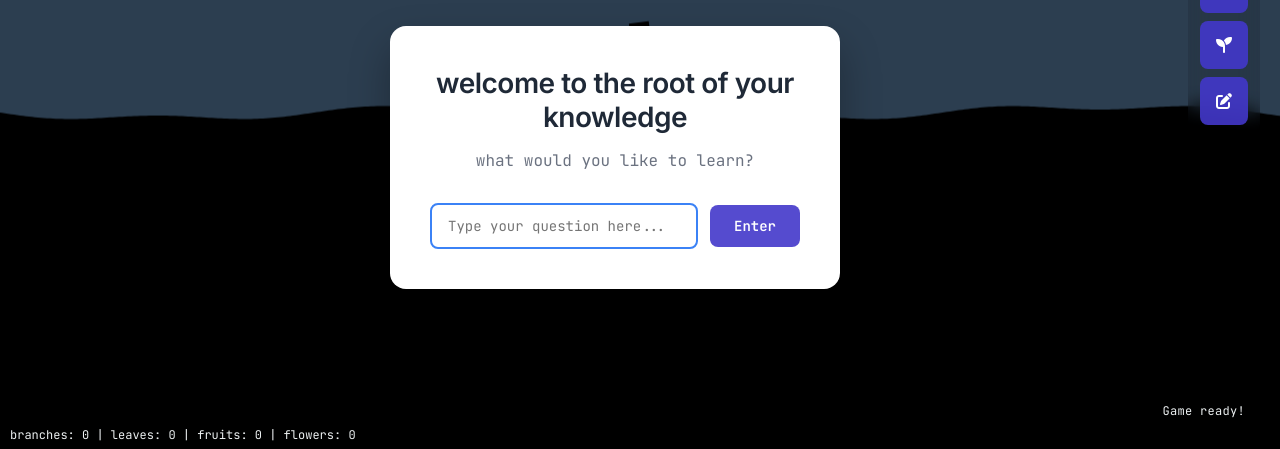
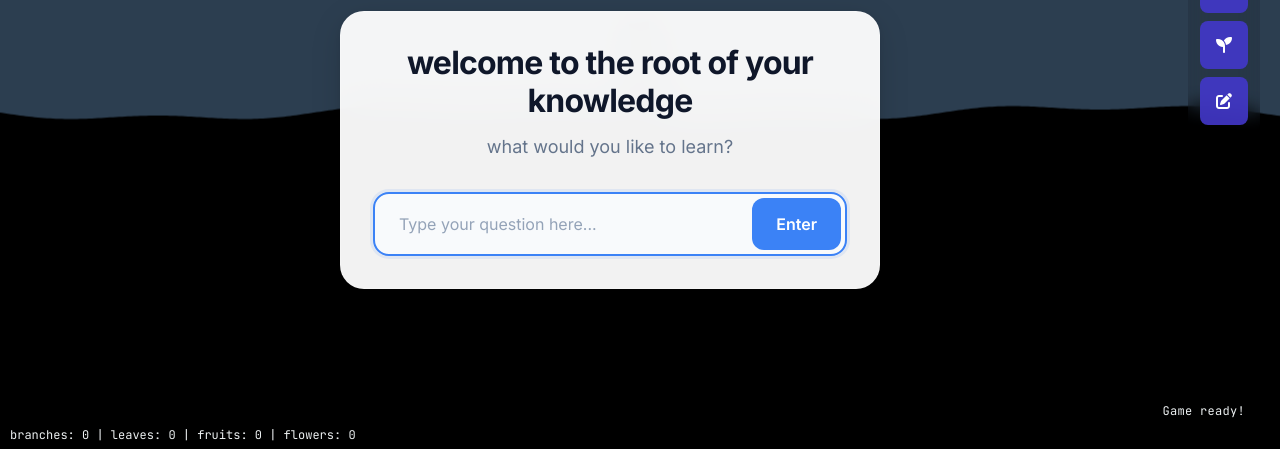
Before and after one commit to snowcodeer/perplexitree, a plain HTML site: page frontend/index.html in a window 1280 px wide. Shown: the part 351-800 px from the top of the page. Drawn offline with Linux system fonts and the light colour scheme; files that its build step writes are made by us from their sources; files whose address does not match are found by name.

Commit message:
Style welcome prompt to match Comet UI design
- Add Inter font import for modern typography
- Implement glassmorphism design with backdrop blur
- Use Comet-style input field with integrated button
- Apply proper spacing, colors, and shadows
- Add focus states and hover animations
- Match Perplexity's design language and aesthetics

```diff
--- a/frontend/styles.css
+++ b/frontend/styles.css
@@ -1,5 +1,6 @@
 /* Import typewriter fonts */
 @import url('https://fonts.googleapis.com/css2?family=JetBrains+Mono:wght@300;400;500;600;700&family=Source+Code+Pro:wght@300;400;500;600;700&family=Fira+Code:wght@300;400;500;600;700&display=swap');
+@import url('https://fonts.googleapis.com/css2?family=Inter:wght@400;500;600;700&display=swap');
 
 /* Original styling with fullscreen */
 * {
@@ -172,83 +173,118 @@ body.day-mode .controls button:hover {
 }
 
 .welcome-prompt-content {
-    background: white;
-    padding: 40px;
-    border-radius: 16px;
-    box-shadow: 0 20px 40px rgba(0, 0, 0, 0.3);
+    background: rgba(255, 255, 255, 0.95);
+    backdrop-filter: blur(20px);
+    border: 1px solid rgba(255, 255, 255, 0.2);
+    padding: 32px;
+    border-radius: 24px;
+    box-shadow: 0 8px 32px rgba(0, 0, 0, 0.12), 0 2px 8px rgba(0, 0, 0, 0.08);
     text-align: center;
-    max-width: 500px;
+    max-width: 600px;
     width: 90%;
     animation: welcomePromptFadeIn 0.5s ease-out;
 }
 
 .welcome-prompt-content h2 {
     font-family: 'Manrope', 'Inter', system-ui, -apple-system, BlinkMacSystemFont, 'Segoe UI', sans-serif;
-    font-size: 28px;
-    font-weight: 600;
-    color: #1f2937;
-    margin: 0 0 16px 0;
-    letter-spacing: -0.5px;
+    font-size: 32px;
+    font-weight: 700;
+    color: #0f172a;
+    margin: 0 0 12px 0;
+    letter-spacing: -0.8px;
+    line-height: 1.2;
 }
 
 .welcome-prompt-content p {
-    font-family: 'JetBrains Mono', 'Source Code Pro', 'Fira Code', 'Courier New', monospace;
-    font-size: 16px;
-    color: #6b7280;
+    font-family: 'Inter', system-ui, -apple-system, BlinkMacSystemFont, 'Segoe UI', sans-serif;
+    font-size: 18px;
+    color: #64748b;
     margin: 0 0 32px 0;
+    font-weight: 400;
+    line-height: 1.5;
 }
 
 .welcome-prompt-input {
     display: flex;
-    gap: 12px;
-    align-items: center;
+    gap: 0;
+    align-items: stretch;
+    background: #f8fafc;
+    border: 2px solid #e2e8f0;
+    border-radius: 16px;
+    padding: 4px;
+    transition: border-color 0.2s ease, box-shadow 0.2s ease;
+}
+
+.welcome-prompt-input:focus-within {
+    border-color: #3b82f6;
+    box-shadow: 0 0 0 3px rgba(59, 130, 246, 0.1);
 }
 
 .welcome-prompt-input input {
     flex: 1;
-    padding: 12px 16px;
-    border: 2px solid #e5e7eb;
-    border-radius: 8px;
-    font-family: 'JetBrains Mono', 'Source Code Pro', 'Fira Code', 'Courier New', monospace;
-    font-size: 14px;
+    padding: 16px 20px;
+    border: none;
+    background: transparent;
+    font-family: 'Inter', system-ui, -apple-system, BlinkMacSystemFont, 'Segoe UI', sans-serif;
+    font-size: 16px;
+    color: #0f172a;
     outline: none;
-    transition: border-color 0.2s ease;
+    border-radius: 12px;
 }
 
-.welcome-prompt-input input:focus {
-    border-color: #3b82f6;
+.welcome-prompt-input input::placeholder {
+    color: #94a3b8;
+    font-weight: 400;
 }
 
 .welcome-prompt-input button {
-    padding: 12px 24px;
-    background: rgba(67, 56, 202, 0.9);
+    padding: 16px 24px;
+    background: #3b82f6;
     color: white;
     border: none;
-    border-radius: 8px;
-    font-family: 'JetBrains Mono', 'Source Code Pro', 'Fira Code', 'Courier New', monospace;
-    font-size: 14px;
+    border-radius: 12px;
+    font-family: 'Inter', system-ui, -apple-system, BlinkMacSystemFont, 'Segoe UI', sans-serif;
+    font-size: 16px;
     font-weight: 600;
     cursor: pointer;
-    transition: background 0.2s ease;
+    transition: all 0.2s ease;
+    display: flex;
+    align-items: center;
+    gap: 8px;
 }
 
 .welcome-prompt-input button:hover {
-    background: rgba(99, 102, 241, 1);
+    background: #2563eb;
+    transform: translateY(-1px);
+}
+
+.welcome-prompt-input button:active {
+    transform: translateY(0);
 }
 
 /* Day mode welcome prompt */
-
 body.day-mode .welcome-prompt-content {
-    background: #f9fafb;
-    border: 1px solid #e5e7eb;
+    background: rgba(255, 255, 255, 0.98);
+    border: 1px solid rgba(255, 255, 255, 0.3);
+    box-shadow: 0 8px 32px rgba(0, 0, 0, 0.08), 0 2px 8px rgba(0, 0, 0, 0.04);
 }
 
 body.day-mode .welcome-prompt-content h2 {
-    color: #111827;
+    color: #0f172a;
 }
 
 body.day-mode .welcome-prompt-content p {
-    color: #4b5563;
+    color: #64748b;
+}
+
+body.day-mode .welcome-prompt-input {
+    background: #f1f5f9;
+    border-color: #cbd5e1;
+}
+
+body.day-mode .welcome-prompt-input:focus-within {
+    border-color: #3b82f6;
+    box-shadow: 0 0 0 3px rgba(59, 130, 246, 0.1);
 }
 
 @keyframes welcomePromptFadeIn {
```
